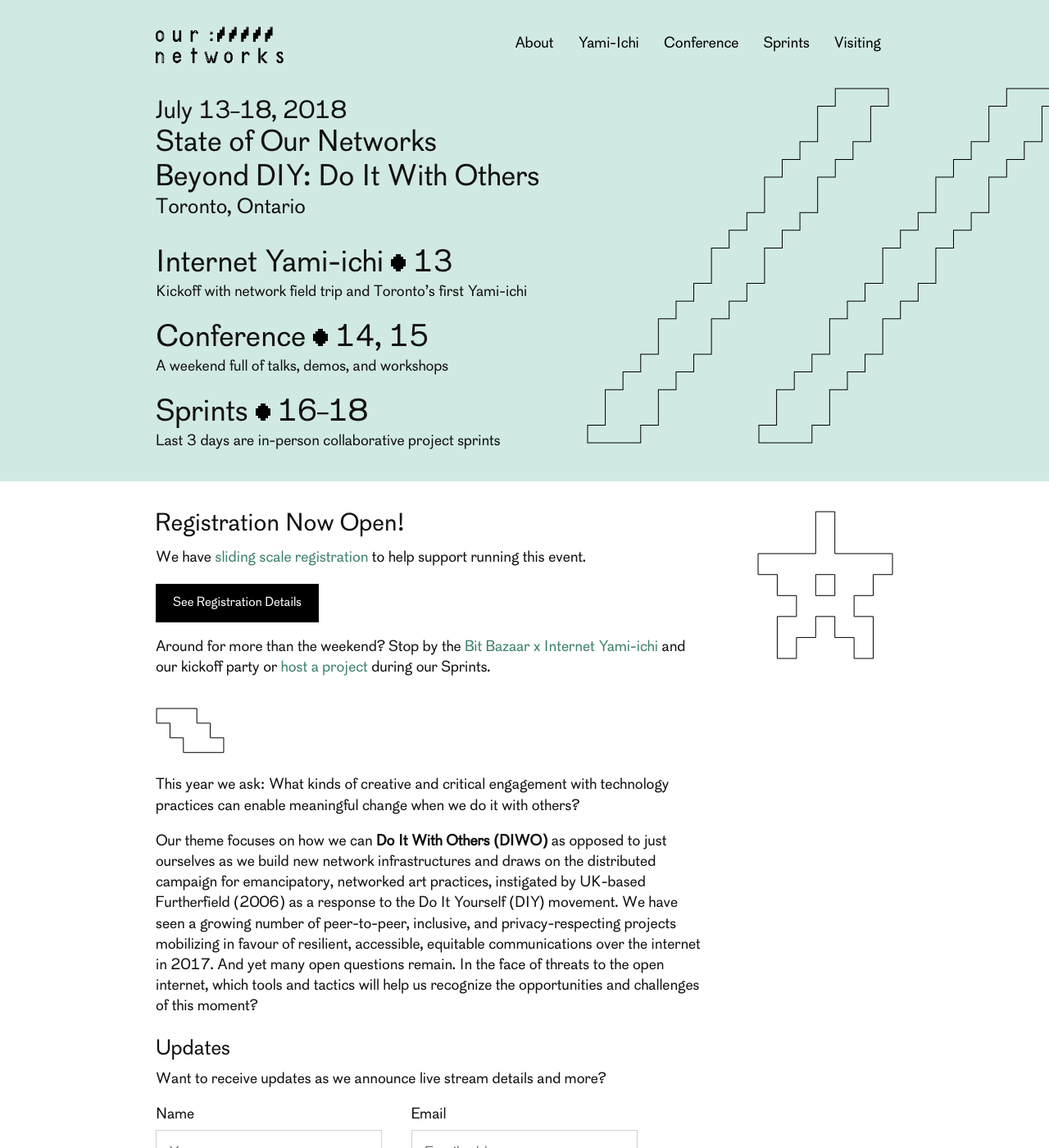
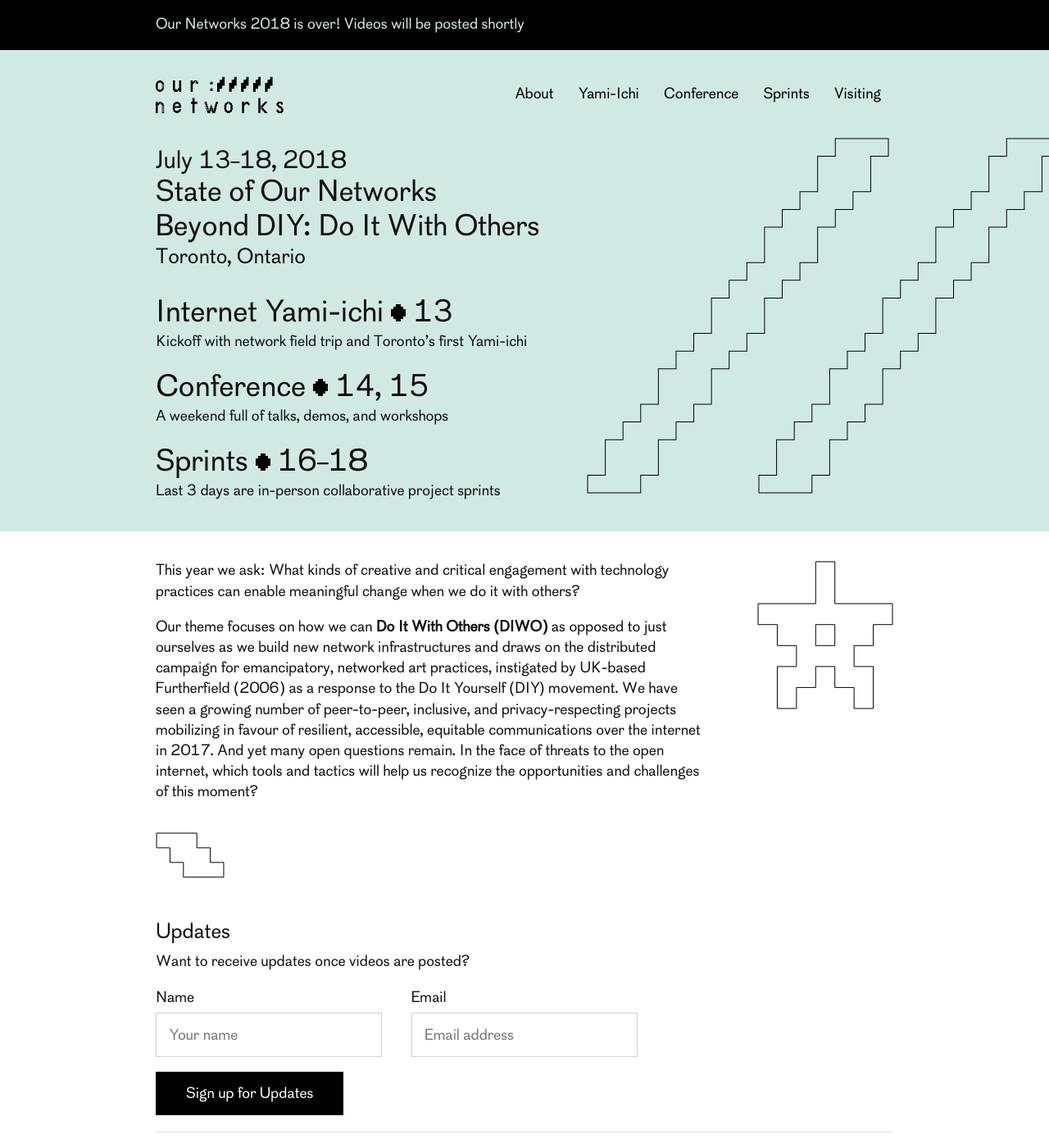
Before and after one commit to ournetworks/ournetworks.ca, a Jekyll site: the page built from index.md, in a window 1280 px wide and 1400 px high. Shown: the whole window at 82% size. Built offline with Jekyll 4.4.1, drawn with Linux system fonts in a browser that asks for light colours.

Commit message:
add event over announcement (#76)
* add event over announcement

* fix pay layout

* ignore flakey links

* add container to announcement div

* fix nav spacing

```diff
--- a/_includes/nav.html
+++ b/_includes/nav.html
@@ -1,4 +1,11 @@
 <header class="header">
+  <div class="announcement" role="alert">
+    <div class="container">
+      <p>
+        Our Networks 2018 is over! Videos will be posted shortly
+      </p>
+    </div>
+  </div>
   <div class="container">
     <span class="site-title">
       <a class="logo" href="{{ site.baseurl }}/" rel="home" title="{{ site.title }}">
--- a/_layouts/page.html
+++ b/_layouts/page.html
@@ -2,7 +2,7 @@
 layout: default
 ---
 <div class="container">
-  <article class="post">
+  <article class="post extended">
     <header class="post-header">
       <h1 class="post-title">{{ page.title }}</h1>
       {% if page.subTitle %}<h2 class="post-subtitle">{{ page.subTitle }}</h2>
--- a/_layouts/splash.html
+++ b/_layouts/splash.html
@@ -1,7 +1,7 @@
 ---
 layout: default
 ---
-<div class="splash">
+<div class="splash extended">
   {% include 2018-hero.html %}
   <div class="container">
     {{ content }}
--- a/_sass/_layout.scss
+++ b/_sass/_layout.scss
@@ -203,6 +203,10 @@
 .post {
   padding: 120px 0 0;
 
+  &.extended {
+    padding-top: 180px;
+  }
+
   @media (max-width: $on-palm) {
     padding-top: 100px;
   }
@@ -225,6 +229,10 @@
     @media (max-width: $on-palm) {
       padding-top: 53px;
     }
+  }
+
+  &.extended-stacked {
+    padding-top: 120px;
   }
 
   > .container {
--- a/index.md
+++ b/index.md
@@ -5,28 +5,16 @@ redirect_from:
   - "/2018/"
 ---
 
-<div class="row">
-  <h2>Registration Now Open!</h2>
-  <p>We have <a href="/conference/#registration">sliding scale registration</a> to help support running this event.
-  </p>
-  <p>
-    <a class="button button-primary compact" href="/conference/#registration">See Registration Details</a>
-  </p>
-  <p>Around for more than the weekend? Stop by the <a href="/yami-ichi/">Bit Bazaar x Internet Yami-ichi</a> and our kickoff party or <a href="/sprints/">host a project</a> during our Sprints.
-  </p>
+This year we ask: What kinds of creative and critical engagement with technology practices can enable meaningful change when we do it with others?
 
-</div>
+Our theme focuses on how we can **Do It With Others (DIWO)** as opposed to just ourselves as we build new network infrastructures and draws on the distributed campaign for emancipatory, networked art practices, instigated by UK-based Furtherfield (2006) as a response to the Do It Yourself (DIY) movement. We have seen a growing number of peer-to-peer, inclusive, and privacy-respecting projects mobilizing in favour of resilient, accessible, equitable communications over the internet in 2017. And yet many open questions remain. In the face of threats to the open internet, which tools and tactics will help us recognize the opportunities and challenges of this moment?
 
 {% include graphics/asterisk-outline.svg %}
 {% include graphics/stairs-outline.svg %}
 
-This year we ask: What kinds of creative and critical engagement with technology practices can enable meaningful change when we do it with others?
-
-Our theme focuses on how we can **Do It With Others (DIWO)** as opposed to just ourselves as we build new network infrastructures and draws on the distributed campaign for emancipatory, networked art practices, instigated by UK-based Furtherfield (2006) as a response to the Do It Yourself (DIY) movement. We have seen a growing number of peer-to-peer, inclusive, and privacy-respecting projects mobilizing in favour of resilient, accessible, equitable communications over the internet in 2017. And yet many open questions remain. In the face of threats to the open internet, which tools and tactics will help us recognize the opportunities and challenges of this moment?
-
 ### Updates
 
-Want to receive updates as we announce live stream details and more?
+Want to receive updates once videos are posted?
 
 <form action="https://formspree.io/orga@ournetworks.ca" method="POST">
   <div class="row form-group">
--- a/js/main.js
+++ b/js/main.js
@@ -16,11 +16,11 @@ document.addEventListener('DOMContentLoaded', function(){
     confirmationEle.innerHTML = '<div class="container"><p>Successfully signed up for updates</p> <button class="close-banner" aria-label="Close">×</button></div>';
 
     header.prepend(confirmationEle);
-    splashEle.classList.add('extended');
+    splashEle.classList.add('extended-stacked');
 
     document.querySelector('.close-banner').addEventListener('click', function(){
       document.querySelector('.announcement').remove();
-      splashEle.classList.remove('extended');
+      splashEle.classList.remove('extended-stacked');
     });
   }
 
```
Also changed, not shown: 2017.md (+2 -2 lines).
